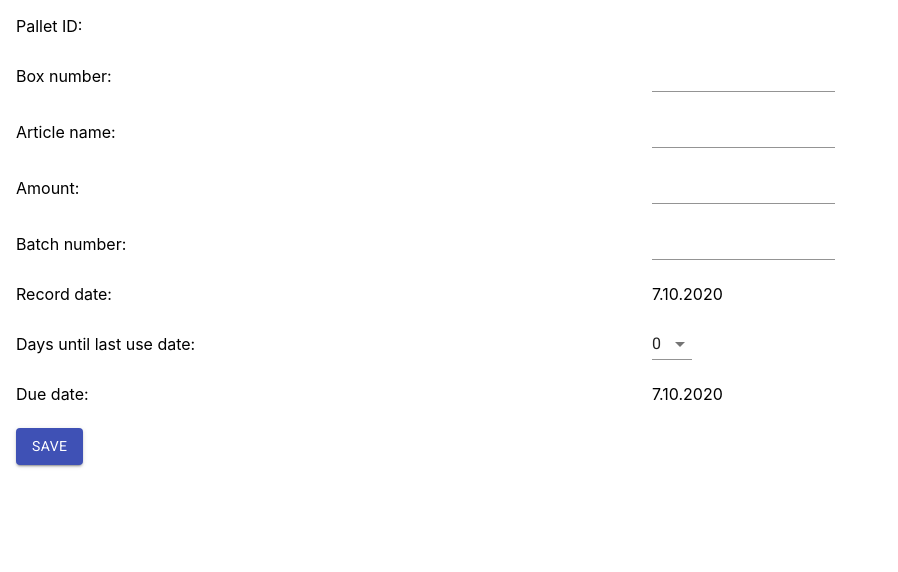
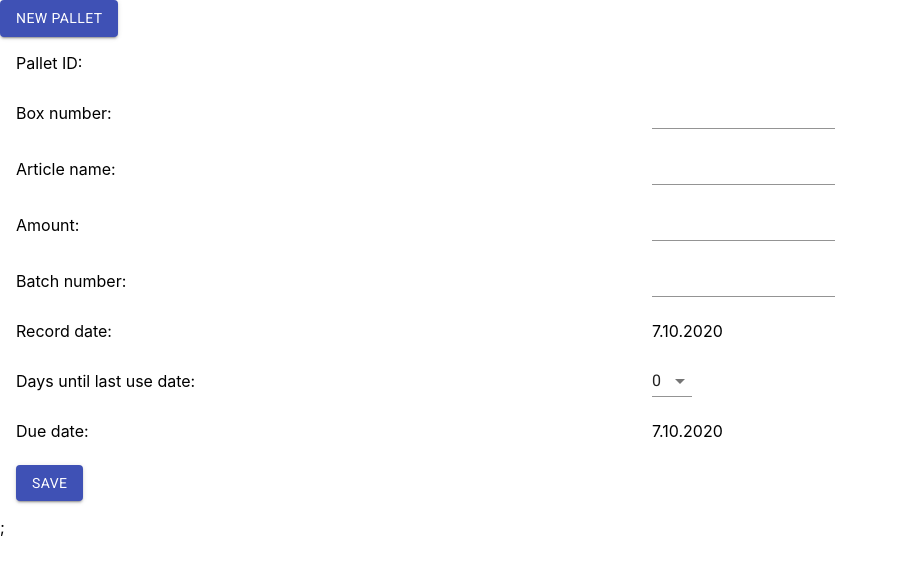
Before and after one commit to AndreasNasman/nooga-pallet-calculator, a React (Create React App) app in the folder client/: page / in a window 1280 px wide. Shown: the top 572 px of the page, without its empty margins (0-898 px from the left). Built offline with nearby package versions, Linux system fonts and the light colour scheme; no server answers.

Commit message:
Adds new pallet button

```diff
--- a/client/src/App.js
+++ b/client/src/App.js
@@ -1,3 +1,4 @@
+import { Button } from "@material-ui/core";
 import axios from "axios";
 import React, { useEffect, useState } from "react";
 import "./App.css";
@@ -21,6 +22,14 @@ export const App = () => {
     fetchPallet();
   }, [setPallet]);
 
+  const newPallet = async () => {
+    const response = await axios.post(`${BASE_URL}/pallets/new`, {
+      user: "Andreas Näsman",
+    });
+
+    if (response.status === 200) fetchPallet();
+  };
+
   const addBox = async (box) => {
     const response = await axios.post(
       `${BASE_URL}/pallets/${pallet.id}/add-box`,
@@ -30,5 +39,12 @@ export const App = () => {
     if (response.status === 200) fetchPallet();
   };
 
-  return <DeliveryInformation addBox={addBox} pallet={pallet} />;
+  return (
+    <div>
+      <Button color="primary" onClick={newPallet} variant="contained">
+        New Pallet
+      </Button>
+      <DeliveryInformation addBox={addBox} pallet={pallet} />;
+    </div>
+  );
 };
```
